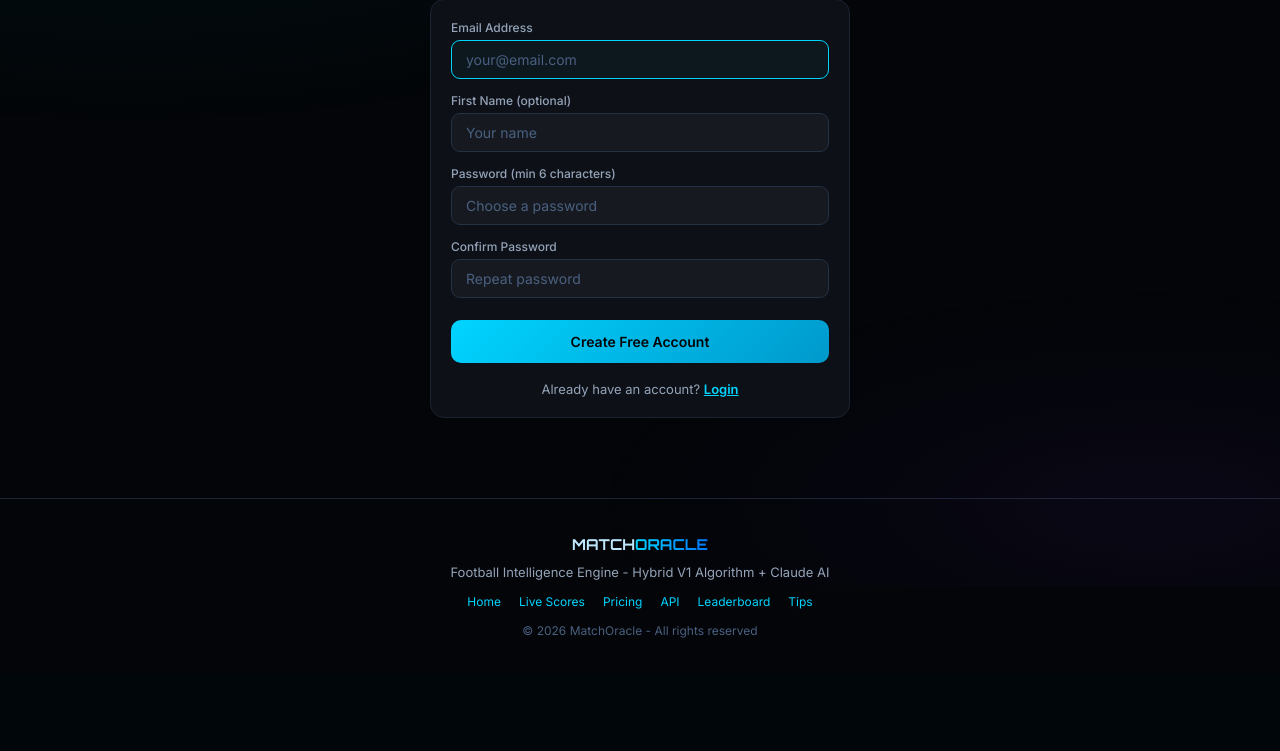
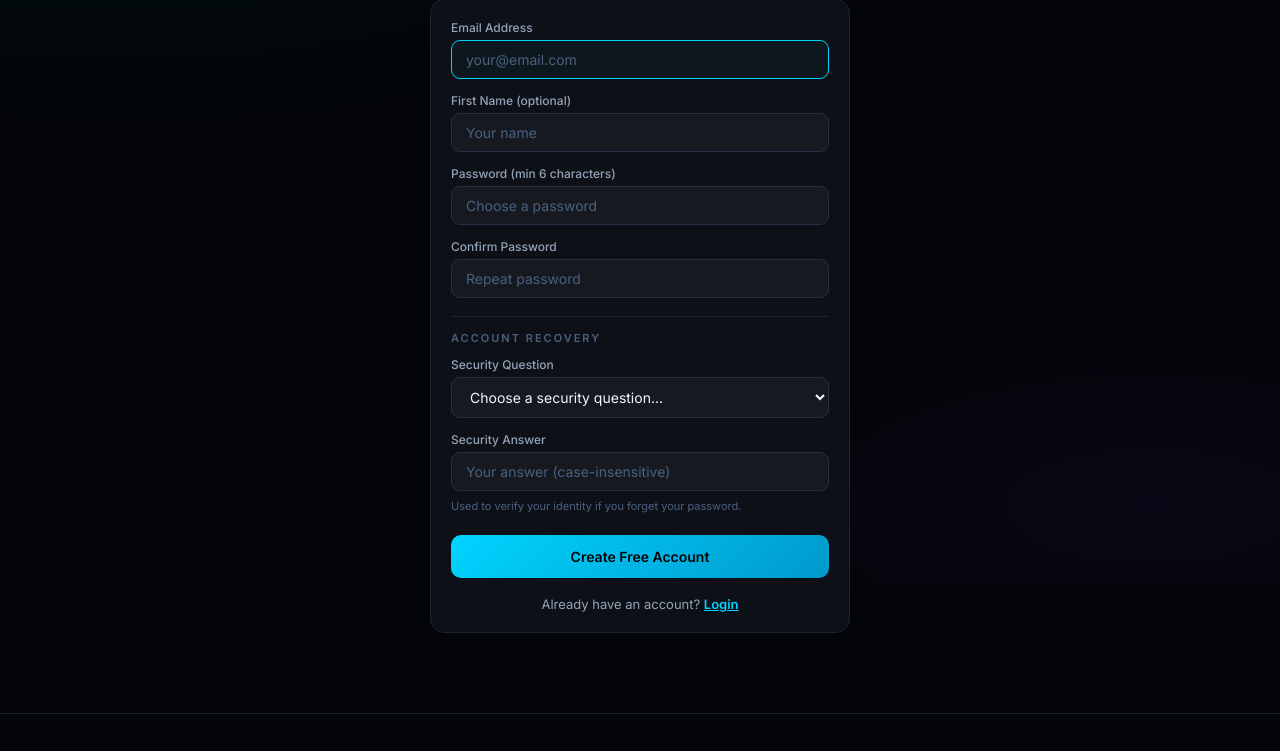
Before and after one commit to princeugo146/matchoracle, a Django app: page /accounts/register/ in a window 1280 px wide. Shown: the part 214-965 px from the top of the page. Before the commit the page ends 852 px from the top, so only its background shows below. Run offline with Django 4.2, Linux system fonts and the light colour scheme; parts of the project's set-up code (start-up, migrations or seed data) failed here and were passed over.

Commit message:
feat: replace email password reset with security question flow

```diff
--- a/accounts/models.py
+++ b/accounts/models.py
@@ -26,6 +26,8 @@ class User(AbstractUser):
     total_predictions = models.IntegerField(default=0)
     correct_predictions = models.IntegerField(default=0)
     created_at = models.DateTimeField(auto_now_add=True)
+    security_question = models.CharField(max_length=255, blank=True, default='')
+    security_answer = models.CharField(max_length=255, blank=True, default='')
 
     USERNAME_FIELD = 'email'
     REQUIRED_FIELDS = ['username']
--- a/accounts/urls.py
+++ b/accounts/urls.py
@@ -1,12 +1,5 @@
 from django.urls import path
-from django.contrib.auth.views import (
-    PasswordResetView,
-    PasswordResetDoneView,
-    PasswordResetConfirmView,
-    PasswordResetCompleteView,
-)
 from . import views
-from .views_test import test_email
 
 urlpatterns = [
     path('register/', views.register, name='register'),
@@ -16,22 +9,8 @@ urlpatterns = [
     path('subscribe/<str:plan>/', views.subscribe, name='subscribe'),
     path('verify-payment/', views.verify_payment, name='verify_payment'),
 
-    # Test email endpoint (remove after testing)
-    path('test-email/', test_email, name='test_email'),
-
-    # Password reset URLs
-    path('password-reset/', PasswordResetView.as_view(
-        template_name='accounts/password_reset_form.html',
-        email_template_name='accounts/password_reset_email.html',
-        subject_template_name='accounts/password_reset_subject.txt',
-    ), name='password_reset'),
-    path('password-reset/done/', PasswordResetDoneView.as_view(
-        template_name='accounts/password_reset_done.html',
-    ), name='password_reset_done'),
-    path('password-reset-confirm/<uidb64>/<token>/', PasswordResetConfirmView.as_view(
-        template_name='accounts/password_reset_confirm.html',
-    ), name='password_reset_confirm'),
-    path('password-reset/complete/', PasswordResetCompleteView.as_view(
-        template_name='accounts/password_reset_complete.html',
-    ), name='password_reset_complete'),
+    # Security question-based password reset
+    path('password-reset/', views.password_reset_request, name='password_reset'),
+    path('password-reset/question/', views.security_question, name='security_question'),
+    path('password-reset/confirm/', views.password_reset_confirm, name='password_reset_confirm'),
 ]
--- a/accounts/views.py
+++ b/accounts/views.py
@@ -23,6 +23,8 @@ def register(request):
         password = request.POST.get('password', '')
         password2 = request.POST.get('password2', '')
         first_name = request.POST.get('first_name', '').strip()
+        security_question = request.POST.get('security_question', '').strip()
+        security_answer = request.POST.get('security_answer', '').strip()
 
         if not email or not password:
             error = 'Email and password are required.'
@@ -30,6 +32,8 @@ def register(request):
             error = 'Passwords do not match.'
         elif len(password) < 6:
             error = 'Password must be at least 6 characters.'
+        elif not security_question or not security_answer:
+            error = 'Please set a security question and answer for account recovery.'
         elif User.objects.filter(email=email).exists():
             error = 'An account with this email already exists. Please login.'
         else:
@@ -40,6 +44,9 @@ def register(request):
                     password=password,
                     first_name=first_name,
                 )
+                user.security_question = security_question
+                user.security_answer = security_answer
+                user.save()
                 login(request, user, backend='django.contrib.auth.backends.ModelBackend')
                 messages.success(request, f'Welcome to MatchOracle! You have 3 free predictions per day.')
                 return redirect('dashboard')
@@ -145,3 +152,86 @@ def verify_payment(request):
         logger.error(f"Payment verify error: {e}", exc_info=True)
     messages.error(request, 'Payment verification failed. Contact support.')
     return redirect('dashboard')
+
+
+def password_reset_request(request):
+    """User enters email to start password reset"""
+    if request.method == 'POST':
+        email = request.POST.get('email', '').strip().lower()
+        try:
+            user = User.objects.get(email=email)
+            if not user.security_question:
+                messages.error(request, 'No security question set for this account. Please contact support.')
+                return render(request, 'accounts/password_reset_request.html')
+            # Store user ID in session for next step
+            request.session['reset_user_id'] = user.id
+            request.session['reset_email'] = email
+            return redirect('security_question')
+        except User.DoesNotExist:
+            messages.error(request, 'No account found with that email address.')
+    return render(request, 'accounts/password_reset_request.html')
+
+
+def security_question(request):
+    """Display security question for verification"""
+    user_id = request.session.get('reset_user_id')
+    if not user_id:
+        return redirect('password_reset')
+
+    try:
+        user = User.objects.get(id=user_id)
+    except User.DoesNotExist:
+        return redirect('password_reset')
+
+    if request.method == 'POST':
+        answer = request.POST.get('answer', '').strip().lower()
+        stored_answer = user.security_answer.strip().lower()
+
+        if answer == stored_answer:
+            request.session['reset_verified'] = True
+            return redirect('password_reset_confirm')
+        else:
+            messages.error(request, 'Incorrect answer. Please try again.')
+
+    return render(request, 'accounts/security_question.html', {
+        'question': user.security_question,
+        'email': user.email,
+    })
+
+
+def password_reset_confirm(request):
+    """User sets new password after answering security question"""
+    user_id = request.session.get('reset_user_id')
+    verified = request.session.get('reset_verified')
+
+    if not user_id or not verified:
+        return redirect('password_reset')
+
+    try:
+        user = User.objects.get(id=user_id)
+    except User.DoesNotExist:
+        return redirect('password_reset')
+
+    if request.method == 'POST':
+        password1 = request.POST.get('password1', '')
+        password2 = request.POST.get('password2', '')
+
+        if not password1 or not password2:
+            messages.error(request, 'Please fill in all fields.')
+        elif password1 != password2:
+            messages.error(request, 'Passwords do not match.')
+        elif len(password1) < 8:
+            messages.error(request, 'Password must be at least 8 characters.')
+        else:
+            user.set_password(password1)
+            user.save()
+
+            # Clear reset session keys
+            request.session.pop('reset_user_id', None)
+            request.session.pop('reset_email', None)
+            request.session.pop('reset_verified', None)
+
+            messages.success(request, 'Password reset successful! Please log in with your new password.')
+            return redirect('login')
+
+    return render(request, 'accounts/password_reset_confirm.html')
--- a/templates/accounts/login.html
+++ b/templates/accounts/login.html
@@ -14,7 +14,7 @@
       <button type="submit" class="btn btn-p btn-full" style="margin-top:8px;padding:13px">Login to Dashboard</button>
     </form>
     <div style="text-align:center;margin-top:14px;font-size:13px">
-      <a href="/accounts/password-reset/" style="color:var(--text2);text-decoration:none">Forgot your password?</a>
+      <a href="{% url 'password_reset' %}" style="color:var(--text2);text-decoration:none">Forgot your password?</a>
     </div>
     <div style="text-align:center;margin-top:10px;font-size:13px;color:var(--text2)">No account? <a href="/accounts/register/" style="color:var(--accent);font-weight:600">Sign up free</a></div>
   </div>
--- a/templates/accounts/register.html
+++ b/templates/accounts/register.html
@@ -13,6 +13,27 @@
       <div class="field"><label>First Name (optional)</label><input type="text" name="first_name" placeholder="Your name"></div>
       <div class="field"><label>Password (min 6 characters)</label><input type="password" name="password" placeholder="Choose a password" required></div>
       <div class="field"><label>Confirm Password</label><input type="password" name="password2" placeholder="Repeat password" required></div>
+      <div style="border-top:1px solid var(--border);margin:18px 0 14px;padding-top:14px">
+        <div style="font-size:11px;letter-spacing:2px;text-transform:uppercase;color:var(--muted);font-weight:600;margin-bottom:12px">Account Recovery</div>
+        <div class="field">
+          <label>Security Question</label>
+          <select name="security_question" required>
+            <option value="" disabled selected>Choose a security question…</option>
+            <option>What was the name of your first pet?</option>
+            <option>What is your mother's maiden name?</option>
+            <option>What city were you born in?</option>
+            <option>What was the name of your primary school?</option>
+            <option>What is the name of your favourite sports team?</option>
+            <option>What was the make of your first car?</option>
+            <option>What is your oldest sibling's middle name?</option>
+          </select>
+        </div>
+        <div class="field">
+          <label>Security Answer</label>
+          <input type="text" name="security_answer" placeholder="Your answer (case-insensitive)" required>
+          <span style="font-size:11px;color:var(--muted);margin-top:3px">Used to verify your identity if you forget your password.</span>
+        </div>
+      </div>
       <button type="submit" class="btn btn-p btn-full" style="margin-top:8px;padding:13px">Create Free Account</button>
     </form>
     <div style="text-align:center;margin-top:18px;font-size:13px;color:var(--text2)">Already have an account? <a href="/accounts/login/" style="color:var(--accent);font-weight:600">Login</a></div>
```
Also changed, not shown: templates/accounts/password_reset_confirm.html (+12 -23 lines), templates/accounts/password_reset_request.html (added, +29 -0 lines), templates/accounts/security_question.html (added, +36 -0 lines), accounts/migrations/0002_user_security_fields.py (added).
